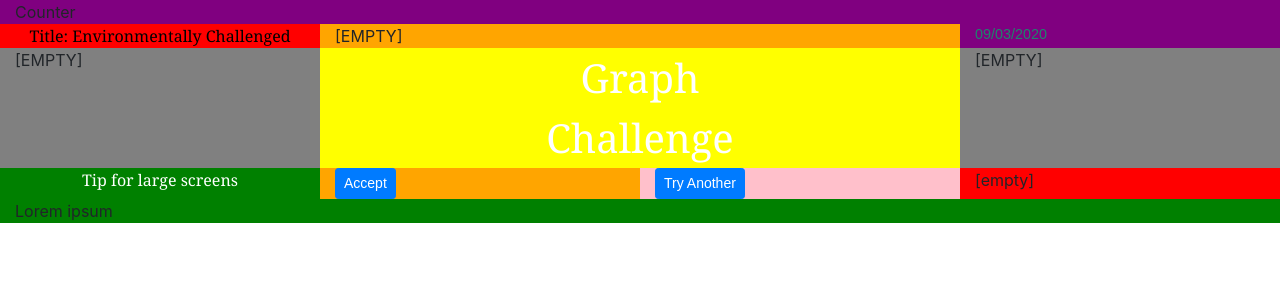
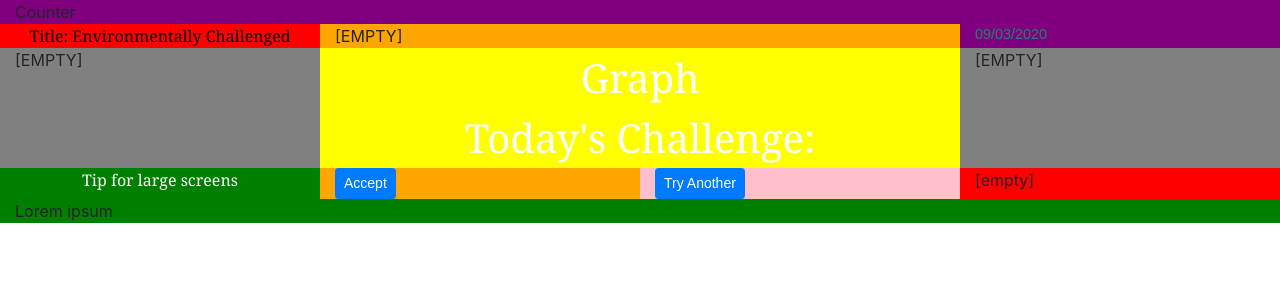
Before and after one commit to MoSiReRo/environmentally-challenged-frontend, a React (Create React App) app: page / in a window 1280 px wide. Shown: the top 300 px of the page. Built offline with nearby package versions, Linux system fonts and the light colour scheme.

Commit message:
changed structure, hardcoding challenges to generate

```diff
--- a/src/App.js
+++ b/src/App.js
@@ -2,14 +2,37 @@ import React from 'react';
 import Counter from './Counter';
 import Header from './Header';
 import Main from './Main';
-import Selection from './Selection';
 import MobileTip from './MobileTip';
 import Footer from './Footer';
 
 class App extends React.Component {
 
  state = {
-   date: ""
+   date: "",
+   challenges: [
+  "Bring a reusable bag when you go shopping",
+  "Don't buy anything packaged in plastic",
+  "Use a reusable water bottle",
+  "Use a reusable coffee cup",
+  "Reuse a plastic bag as a bin bag",
+  "Buy reusable straws",
+  "Use a compost bin for your food waste",
+  "Switch all your bills and bank statements to paperless",
+  "Don't eat meat today",
+  "Try a plant-based milk alternative",
+  "Take a 4 minute shower",
+  "Don't overfill your kettle; only boil the amount you need",
+  "Replace your light bulbs with more energy-efficient ones",
+  "Don't leave water running longer than it needs to",
+  "Do your laundry at a lower temperature",
+  "Use a drying rack instead of the tumble dryer",
+  "Use public transport instead of driving",
+  "Walk or cycle instead of driving",
+  "Buy your next item of clothing at a second-hand store",
+  "Give your unwanted clothes to charity instead of throwing them away",
+  "Read up on what can and can't be recycled in your borough",
+  "Encourage someone else to adopt eco-friendly habits"
+   ]
  };
 
  componentDidMount() {
@@ -34,14 +57,27 @@ const fullDate = dd + "/" + mm + "/" + yyyy;
    });
  }
 
+
+// Temporary array of challenges
+newChallenge = () => {
+const challenges = this.state.challenges;
+const i = (Math.floor(Math.random()*challenges.length));
+const randomChallenge = challenges[i];
+console.log(randomChallenge);
+return randomChallenge;
+}
+
+
+
+
 render() {
   return (
     <div className="container-fluid">
       <Counter />
       <Header
         getDateFunc={this.state.date}/>
-      <Main />
-      <Selection />
+      <Main
+        newChallengeFunc={this.newChallenge}/>
       <MobileTip />
       <Footer />
     </div>
--- a/src/Buttons.js
+++ b/src/Buttons.js
@@ -1,6 +1,10 @@
 import React from 'react';
 
 class Buttons extends React.Component {
+
+    newChallenge = () => {
+        this.props.newChallengeFunc(this.props.newChallenge);
+    }
 
     render() {
         return (
@@ -9,7 +13,7 @@ class Buttons extends React.Component {
                   <input type="button" className="btn btn-primary btn-sm" value="Accept"/>
                </div>
                <div className="col-6 tryAnother pink">
-               <input type="button" className="btn btn-primary btn-sm" value="Try Another"/>
+               <input type="button" className="btn btn-primary btn-sm" value="Try Another" onClick={this.newChallenge}/>
                </div>
             </div>
         )
--- a/src/Challenge.js
+++ b/src/Challenge.js
@@ -6,7 +6,8 @@ class Challenge extends React.Component {
     render() {
         return (
             <div>
-                Challenge
+                Today's Challenge:
+                {this.props.newChallenge}
             </div>
         )
 
--- a/src/Header.js
+++ b/src/Header.js
@@ -1,5 +1,4 @@
 import React from 'react';
-import Title from './Title';
 import TodayDate from './TodayDate';
 
 
@@ -10,7 +9,9 @@ class Header extends React.Component {
     render() {
         return (
             <div className="row">
-         <Title />
+         <div className="col-6 col-md-3 title red">
+            Title: Environmentally Challenged
+         </div>
          <div className="col-md-6 orange d-none d-md-block">
             [EMPTY]
          </div>
--- a/src/Main.js
+++ b/src/Main.js
@@ -1,25 +1,37 @@
 import React from 'react';
 import Graph from './Graph';
 import Challenge from './Challenge';
+import TipLarge from './TipLarge';
+import Buttons from './Buttons';
 
 
 class Main extends React.Component {
 
     render() {
         return (
+      <div>
          <div className="row">
-
             <div className="col-3 grey d-none d-md-block">
                [EMPTY]
             </div>
-
             <div className="col-12 col-md-6 graph challenge yellow">
                <Graph />
-            <Challenge />
+               <Challenge
+               newChallengeFunc={this.props.newChallengeFunc}/>
             </div>
-
             <div className="col-3 grey d-none d-md-block">
                [EMPTY]
+            </div>
+         </div>
+         <div className="row">
+               <TipLarge />
+            <div className="col-12 col-md-6 boxForButtons purple">
+               <Buttons
+               newChallengeFunc={this.props.newChallengeFunc}/>
+            </div>
+            <div className="col-3 red d-none d-md-block">
+               [empty]
+            </div>
          </div>
       </div>
         );
--- a/src/Selection.js
+++ /dev/null
@@ -1,25 +0,0 @@
-import React from 'react';
-import TipLarge from './TipLarge';
-import Buttons from './Buttons';
-
-
-class Selection extends React.Component {
-
-render() {
-    return (
-<div className="row">
-
-            <TipLarge />
-
-         <div className="col-12 col-md-6 boxForButtons purple">
-            <Buttons />
-         </div>
-         <div className="col-3 red d-none d-md-block">
-            [empty]
-         </div>
-      </div>
-    );
-}
-}
-
-export default Selection;
--- a/src/Title.js
+++ /dev/null
@@ -1,15 +0,0 @@
-import React from 'react';
-
-
-class Title extends React.Component {
-
-    render() {
-        return (
-            <div className="col-6 col-md-3 title red">
-            Title: Environmentally Challenged
-         </div>
-        );
-    }
-}
-
-export default Title;
```
Lines whose indentation alone changed are shown as unchanged.
